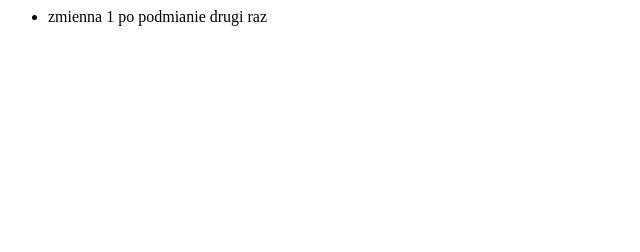
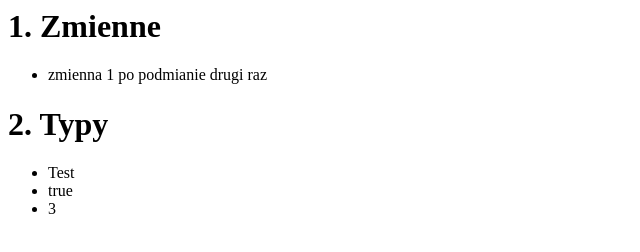
Before and after one commit to emiljuchnikowski/kurs-yt-typescript, a website with bundled scripts: page index.html in a window 1280 px wide. Shown: the whole page, without its empty margins (0-640 px from the left). Built offline with nearby package versions, Linux system fonts and the light colour scheme.

Commit message:
Typy danych

```diff
--- a/index.html
+++ b/index.html
@@ -1,8 +1,16 @@
 <html>
     <body>
+        <h1>1. Zmienne</h1>
         <ul>
             <li id="element1"></li>
         </ul>
+        <h1>2. Typy</h1>
+        <ul>
+            <li id="typ1"></li>
+            <li id="typ2"></li>
+            <li id="typ3"></li>
+        </ul>
     </body>
     <script src="dist/zmienne.js"></script>
+    <script src="dist/typy-danych.js"></script>
 </html>
--- /dev/null
+++ b/src/typy-danych.ts
@@ -0,0 +1,11 @@
+const typ1: string = "Test";
+const element1 = document.getElementById('typ1') as HTMLElement;
+element1.innerText = typ1;
+
+const typ2: boolean = true;
+const element2 = document.getElementById('typ2') as HTMLElement;
+element2.innerText = typ2.toString();
+
+const typ3: number = 3;
+const element3 = document.getElementById('typ3') as HTMLElement;
+element3.innerText = typ3.toString();
```
Also changed, not shown: dist/zmienne.js (deleted), 1 other file.
